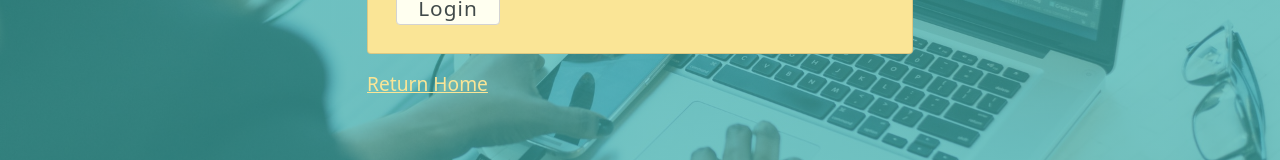
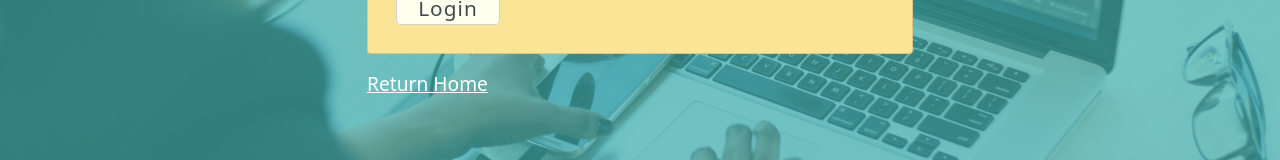
Before and after one commit to parkerjacks/dev_platform_client, a React (Create React App) app: page /login in a window 1280 px wide. In both pictures the pointer is over the link "Return Home". Shown: the part 382-542 px from the top of the page. Built offline with nearby package versions, Linux system fonts and the light colour scheme.

Commit message:
changed rtn home links to white on hover login.js signup.js

```diff
--- a/src/styles/Login.css
+++ b/src/styles/Login.css
@@ -51,7 +51,7 @@
 }
 
 .rtnHomeLink:hover {
-    color: #fae596;
+    color: white;
 }
 
 .errorMsg {
--- a/src/styles/Signup.css
+++ b/src/styles/Signup.css
@@ -51,7 +51,7 @@
 }
 
 .rtnHomeLink:hover {
-    color: #fae596;
+    color: white;
 }
 
 .errorMsg {
```
